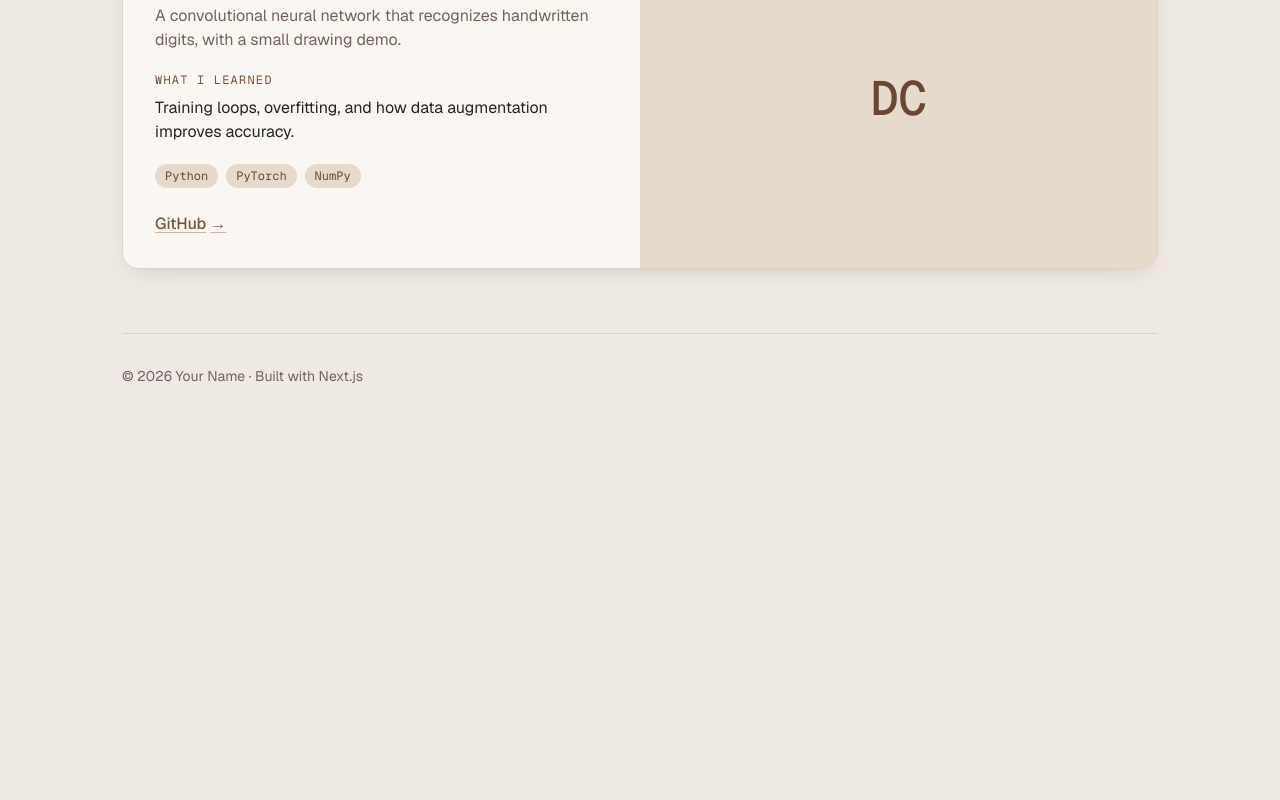
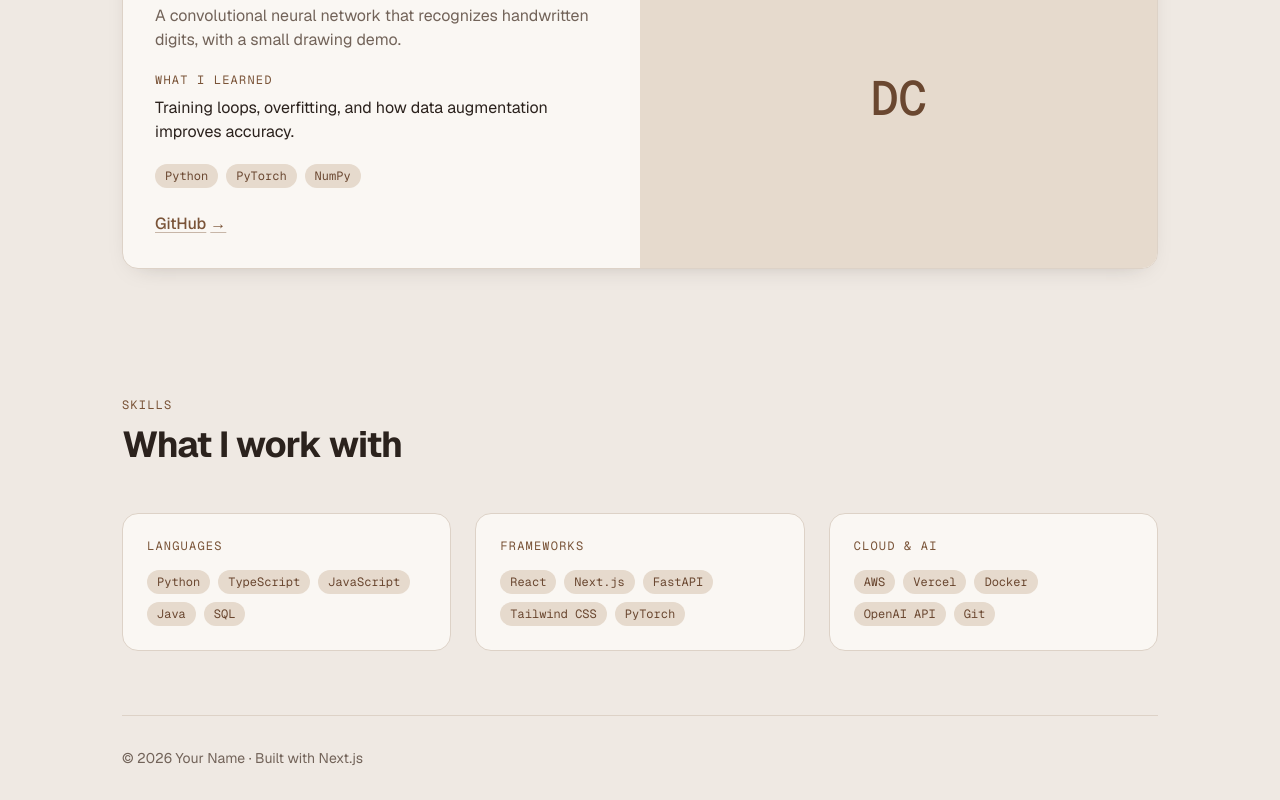
Before and after one commit to TomNguyen132006/web-pofolio, a Next.js app: page / in a window 1280 px wide. Shown: the part 1834-2634 px from the top of the page. Before the commit the page ends 2252 px from the top, so only its background shows below. Built offline with nearby package versions, Linux system fonts and the light colour scheme.

Commit message:
feat: add skills section
Co-Authored-By: Claude Opus 5.5 <noreply@anthropic.com>

```diff
--- a/app/page.tsx
+++ b/app/page.tsx
@@ -2,6 +2,7 @@ import Footer from "@/components/Footer";
 import Hero from "@/components/Hero";
 import Navbar from "@/components/Navbar";
 import Projects from "@/components/Projects";
+import Skills from "@/components/Skills";
 
 export default function Home() {
   return (
@@ -10,6 +11,7 @@ export default function Home() {
       <main>
         <Hero />
         <Projects />
+        <Skills />
       </main>
       <Footer />
     </>
--- /dev/null
+++ b/components/Skills.tsx
@@ -0,0 +1,34 @@
+import Chip from "@/components/Chip";
+import FadeIn from "@/components/FadeIn";
+import SectionHeading from "@/components/SectionHeading";
+import { skills } from "@/data/content";
+
+const groups = [
+  { title: "Languages", items: skills.languages },
+  { title: "Frameworks", items: skills.frameworks },
+  { title: "Cloud & AI", items: skills.cloudAI },
+];
+
+export default function Skills() {
+  return (
+    <section id="skills" aria-labelledby="skills-heading" className="wrap section-pad">
+      <FadeIn>
+        <SectionHeading id="skills-heading" label="Skills" title="What I work with" />
+      </FadeIn>
+      <div className="mt-12 grid gap-6 md:grid-cols-3">
+        {groups.map((group, i) => (
+          <FadeIn key={group.title} delay={i * 0.08} className="h-full">
+            <div className="h-full rounded-2xl border border-border bg-surface p-6">
+              <h3 className="font-mono text-xs tracking-widest text-accent uppercase">{group.title}</h3>
+              <ul className="mt-4 flex flex-wrap gap-2">
+                {group.items.map((item) => (
+                  <Chip key={item}>{item}</Chip>
+                ))}
+              </ul>
+            </div>
+          </FadeIn>
+        ))}
+      </div>
+    </section>
+  );
+}
```
